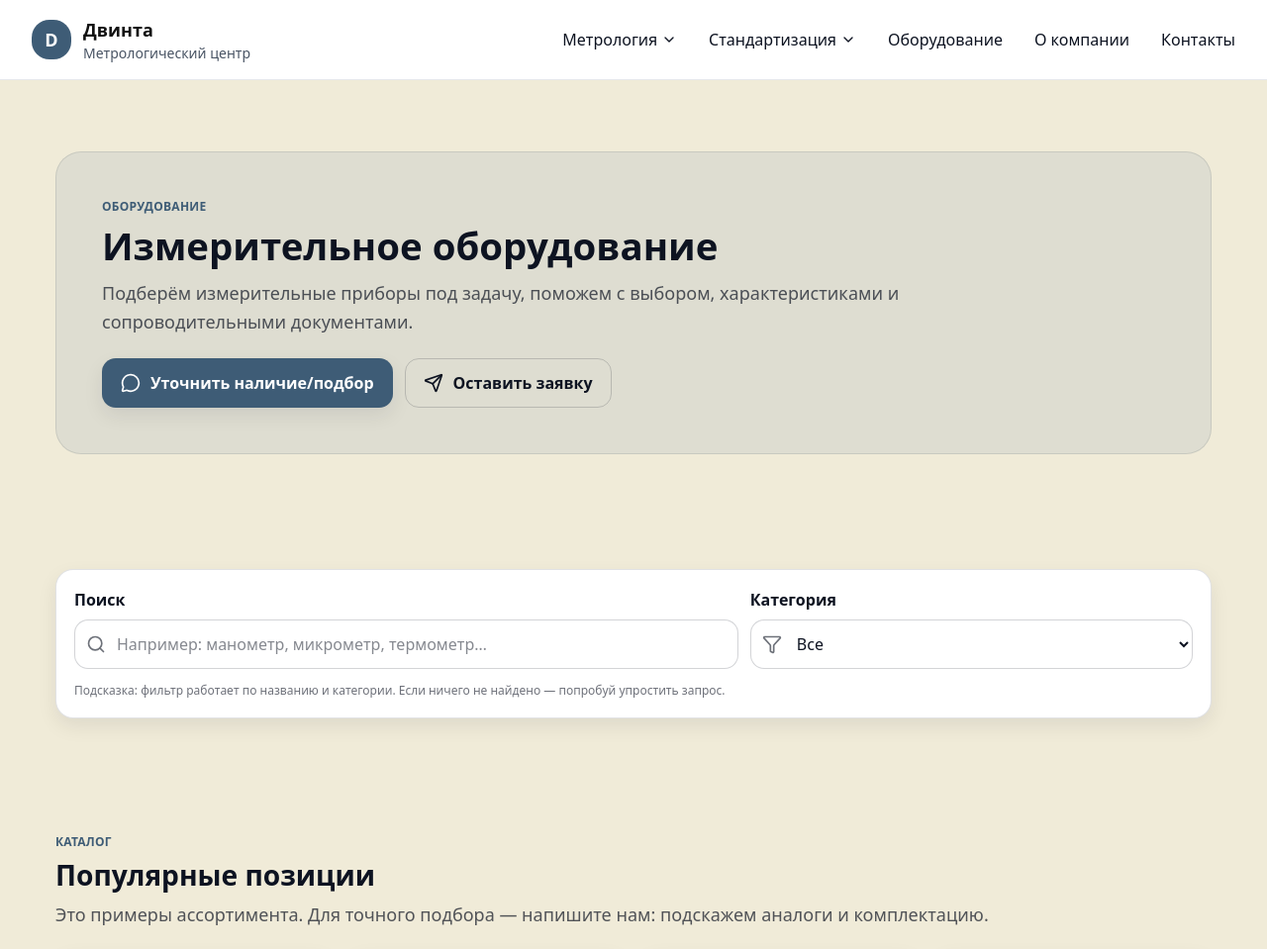
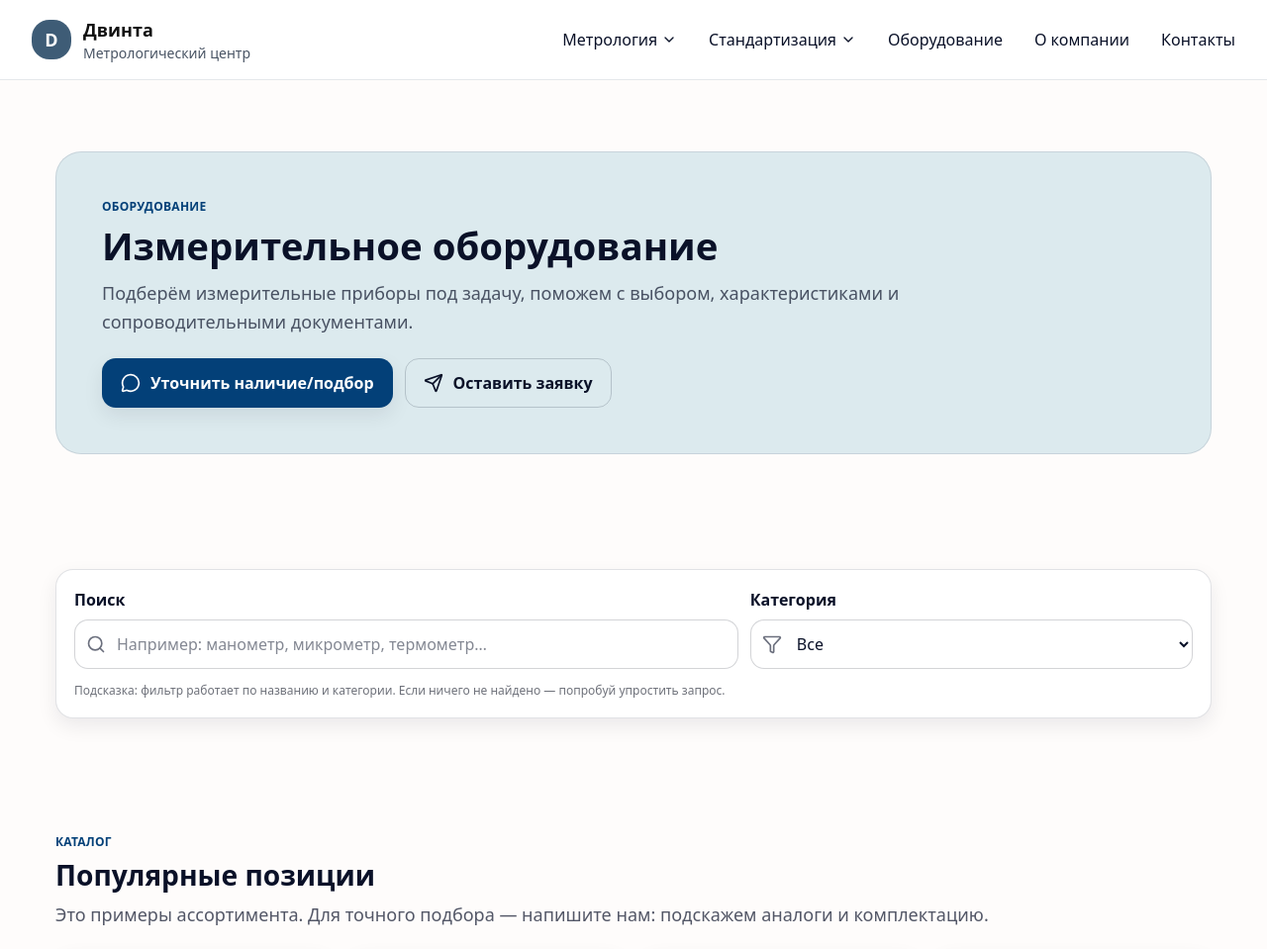
Before and after one commit to plag1atv/Dvinta-group-site, a Flask app: page /equipment in a window 1280 px wide. Shown: the top 959 px of the page at 99% size. Run offline with Flask 3, Linux system fonts and the light colour scheme.

Commit message:
nin global change

```diff
--- a/app/app.py
+++ b/app/app.py
@@ -77,4 +77,5 @@ def create_app() -> Flask:
     return app
 
 if __name__ == "__main__":
-    create_app().run(debug=True)
+    app = create_app()
+    app.run(host="0.0.0.0", port=5000)
--- a/app/static/css/styles.css
+++ b/app/static/css/styles.css
@@ -1,13 +1,19 @@
 :root{
-  --c-ink: #0d1321;      /* самый тёмный */
-  --c-navy: #1d2d44;     /* тёмно-синий */
-  --c-steel: #3e5c76;    /* основной синий */
-  --c-sky: #748cab;      /* светлый синий */
-  --c-cream: #f0ebd8;    /* фон */
-}
+  --c-ink: #0A1128;     /* основной текст */
+  --c-navy: #001F54;   /* primary */
+  --c-steel: #034078;  /* secondary */
+  --c-sky: #1282A2;    /* accent */
+  --c-cream: #FEFCFB;  /* фон */
+}
+
 
 /* Базовые подстройки под новую тему */
-html, body { background: var(--c-cream); color: var(--c-ink); }
+html, body {
+  background: var(--c-cream);
+  color: var(--c-ink);
+  font-weight: 500;
+}
+
 
 /* Маленький “набор токенов”, чтобы удобно использовать по сайту */
 .bg-primary { background: var(--c-steel); }
@@ -16,7 +22,8 @@ html, body { background: var(--c-cream); color: var(--c-ink); }
 
 .text-primary { color: var(--c-steel); }
 .text-dark { color: var(--c-ink); }
-.text-muted { color: var(--c-navy); opacity: .8; }
+.text-muted { color: rgba(10,17,40,.65); }
+
 
 .border-primary { border-color: var(--c-sky); }
 .ring-primary { --tw-ring-color: var(--c-steel) !important; }
--- a/app/static/css/theme.css
+++ b/app/static/css/theme.css
@@ -1,14 +1,19 @@
 :root{
-  --c-900:#0d1321;
-  --c-800:#1d2d44;
-  --c-600:#3e5c76;
-  --c-400:#748cab;
-  --c-100:#f0ebd8;
+  /* Основная палитра */
+  --c-900:#0A1128;   /* ОСНОВНОЙ ТЕКСТ */
+  --c-800:#001F54;   /* primary */
+  --c-600:#034078;   /* secondary */
+  --c-400:#1282A2;   /* accent */
+  --c-100:#FEFCFB;   /* ОСНОВНОЙ ФОН */
+
+  /* RGB для теней и rgba */
+  --ink-rgb: 10,17,40;
 
   --radius: 18px;
-  --shadow: 0 10px 30px rgba(13,19,33,.10);
-  --shadow-soft: 0 8px 20px rgba(13,19,33,.08);
+  --shadow: 0 10px 30px rgba(var(--ink-rgb),.12);
+  --shadow-soft: 0 8px 20px rgba(var(--ink-rgb),.08);
 }
+
 
 /* База */
 html, body { height: 100%; }
@@ -33,7 +38,7 @@ body{
 /* Карточки */
 .card{
   background:#fff;
-  border: 1px solid rgba(13,19,33,.12);
+  border: 1px solid rgba(var(--ink-rgb),.12);
   border-radius: var(--radius);
   box-shadow: var(--shadow-soft);
 }
@@ -67,11 +72,11 @@ body{
 
 .btn-ghost{
   background: transparent;
-  border-color: rgba(13,19,33,.18);
+  border-color: rgba(var(--ink-rgb),.18);
   color: var(--c-900);
 }
 .btn-ghost:hover{
-  background: rgba(116,140,171,.14);
+  background: rgba(18,130,162,.14);
 }
 
 /* Текстовые стили */
@@ -95,13 +100,13 @@ body{
 .p-lead{
   font-size: 18px;
   line-height: 1.6;
-  color: rgba(13,19,33,.70);
+  color: rgba(var(--ink-rgb),.70);
 }
 
 /* Блоки с мягким фоном */
 .panel{
-  background: rgba(116,140,171,.14);
-  border: 1px solid rgba(13,19,33,.10);
+  background: rgba(18,130,162,.14);
+  border: 1px solid rgba(var(--ink-rgb),.10);
   border-radius: var(--radius);
 }
 
```
Also changed, not shown: other parts of app/static/css/theme.css (+16 -16 lines).
